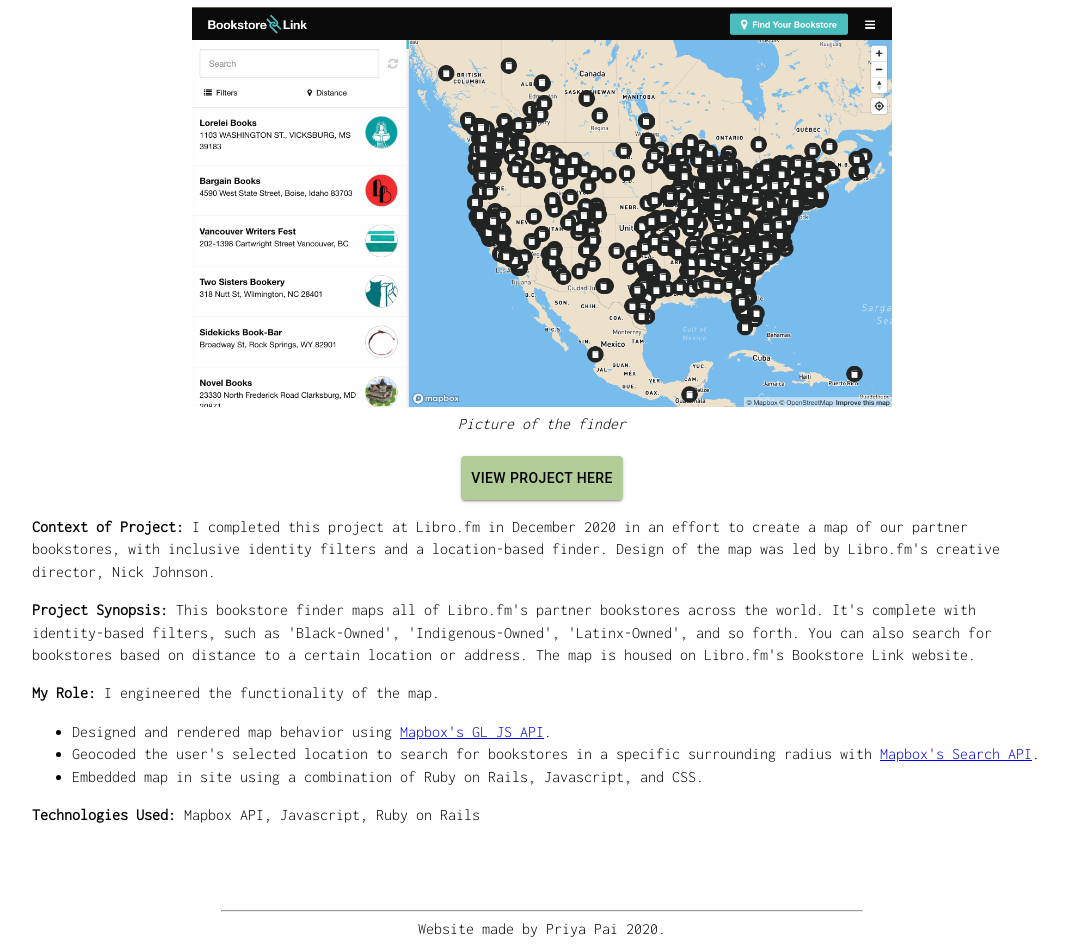
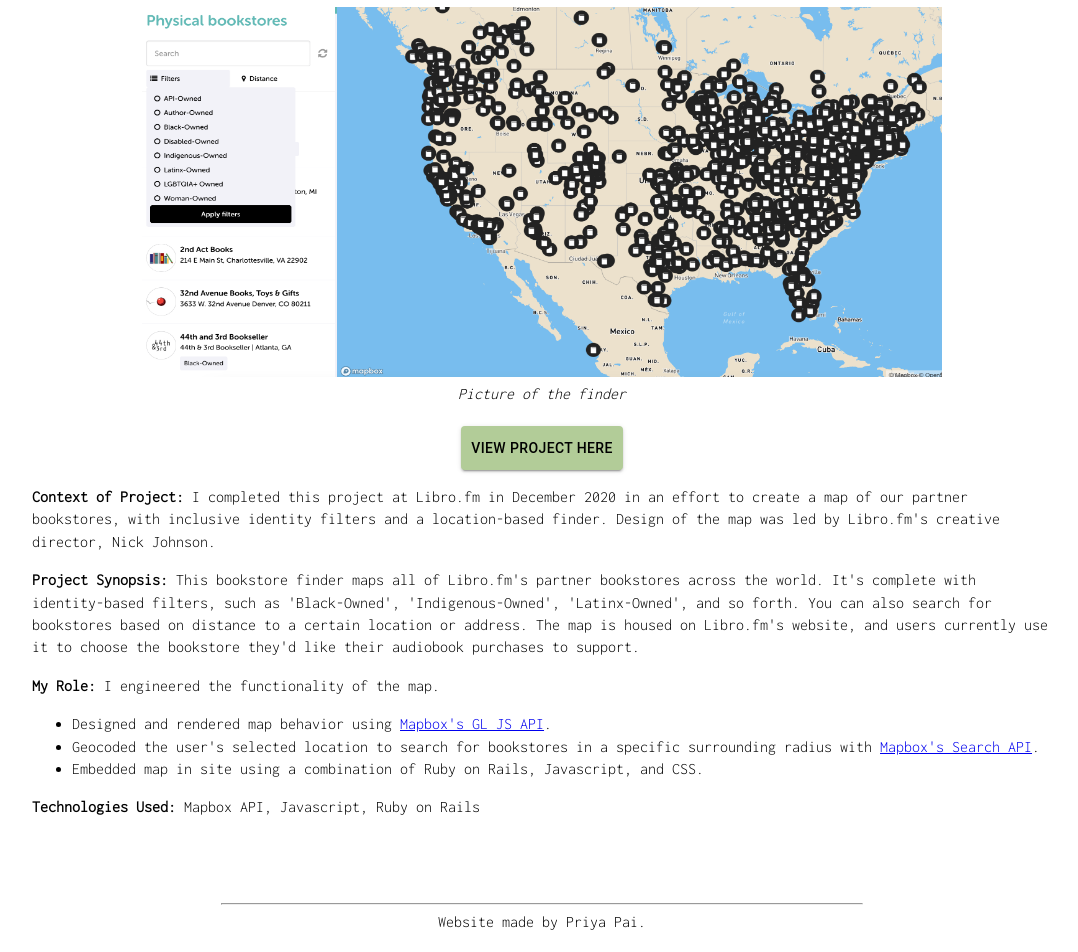
Before and after one commit to priya-pai/personal-website, a React (Create React App) app: page /projects/finder in a window 1280 px wide. Shown: the part 166-1118 px from the top of the page, without its empty margins (98-1176 px from the left). Built offline with nearby package versions, Linux system fonts and the light colour scheme.

Commit message:
Updated finder information.

```diff
--- a/src/App.js
+++ b/src/App.js
@@ -62,7 +62,7 @@
       </Router>
       <footer className={classes.foot}>
         <hr width='50%'></hr>
-        Website made by Priya Pai 2020.
+        Website made by Priya Pai.
       </footer>
     </section>
   );
--- a/src/pages/projects/finder.js
+++ b/src/pages/projects/finder.js
@@ -34,10 +34,10 @@
         <div className={classes.desc}>
             <h1>Bookstore Finder</h1>
             <p> <b><i> Libro.fm Audiobooks</i></b></p>
-            <img src={finderPic} height="400px" width="700px"></img>
+            <img src={finderPic} height="370px" width="800px"></img>
             <figcaption><i>Picture of the finder</i></figcaption>
             <div>
-            <Button variant="contained" color="primary" className={classes.butn1} href="https://bookstorelink.com/finder" target="_blank">
+            <Button variant="contained" color="primary" className={classes.butn1} href="https://libro.fm/indies" target="_blank">
                 VIEW PROJECT HERE
             </Button>
             </div>
@@ -46,7 +46,7 @@
             inclusive identity filters and a location-based finder. Design of the map was led by Libro.fm's creative director, Nick Johnson.</p>
             <p> <b> Project Synopsis:</b> This bookstore finder maps all of Libro.fm's partner bookstores across the world. It's complete with identity-based filters, such as
             'Black-Owned', 'Indigenous-Owned', 'Latinx-Owned', and so forth. You can also search for bookstores based on distance to a certain location or address. The map is housed
-            on Libro.fm's Bookstore Link website.</p>
+            on Libro.fm's website, and users currently use it to choose the bookstore they'd like their audiobook purchases to support.</p>
             <p> <b> My Role:</b> I engineered the functionality of the map.
            <ul>
                <li>
```
Also changed, not shown: src/pages/projects/finderpic.png, 1 other file (tests, documents, lock files or other folders).
